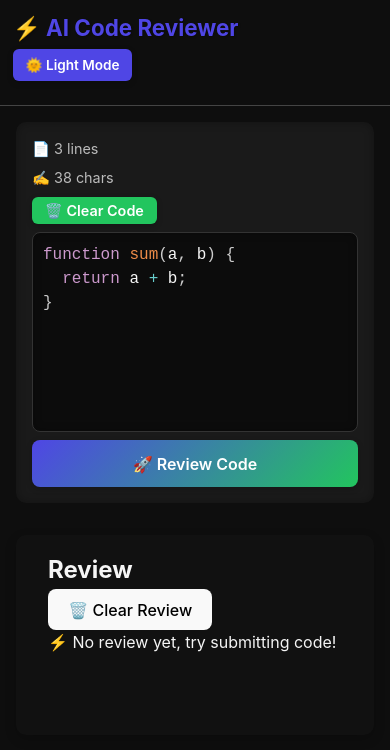
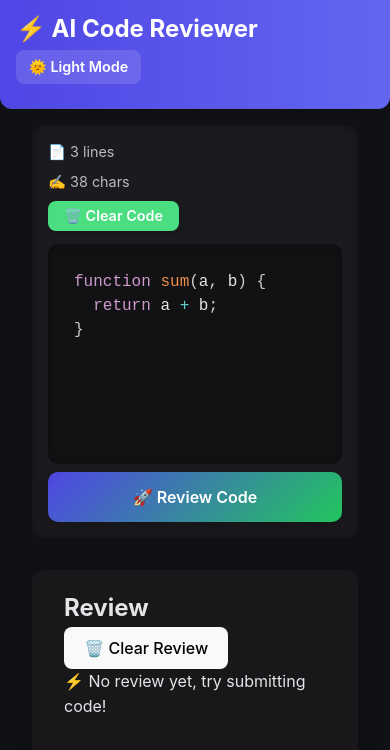
Before and after one commit to shashi419700/Code-Review, a React (Vite) app in the folder Frontend/: page / in a window 390 px wide. Shown: the top 750 px of the page. Built offline with nearby package versions, Linux system fonts and the light colour scheme; no server answers.

Commit message:
Changes uis

```diff
--- a/Frontend/src/App.css
+++ b/Frontend/src/App.css
@@ -1,3 +1,4 @@
+/* ================= GLOBAL RESET ================= */
 * {
   margin: 0;
   padding: 0;
@@ -11,19 +12,20 @@ body,
   height: 100%;
   width: 100%;
   font-family: "Inter", sans-serif;
-  transition: background 0.3s, color 0.3s;
+  transition: background 0.3s ease, color 0.3s ease;
   -webkit-font-smoothing: antialiased;
+  line-height: 1.5;
 }
 
-/* Dark & Light Mode */
+/* ================= THEME ================= */
 .app.dark {
-  background: #0e0e0e;
-  color: #f5f5f5;
+  background: #0f1116;
+  color: #e4e4e7;
 }
 
 .app.light {
-  background: #f5f5f5;
-  color: #0e0e0e;
+  background: #f9fafb;
+  color: #111827;
 }
 
 /* ================= HEADER ================= */
@@ -32,9 +34,13 @@ header {
   justify-content: space-between;
   align-items: center;
   padding: 1rem 2rem;
-  font-size: 1.2rem;
-  border-bottom: 1px solid #444;
+  font-size: 1.1rem;
+  border-bottom: 1px solid rgba(100, 100, 100, 0.2);
   flex-wrap: wrap;
+  background: linear-gradient(to right, #4f46e5, #6366f1);
+  color: #fff;
+  box-shadow: 0 2px 10px rgba(0,0,0,0.1);
+  border-radius: 0 0 12px 12px;
 }
 
 /* Logo */
@@ -43,39 +49,33 @@ header {
   align-items: center;
   gap: 0.6rem;
   font-weight: 700;
-  font-size: 1.3rem;
+  font-size: 1.4rem;
+  text-shadow: 1px 1px 3px rgba(0,0,0,0.3);
 }
 
 .logo-icon {
-  font-size: 1.8rem;
+  font-size: 2rem;
 }
 
 .logo-text {
-  letter-spacing: 1px;
+  letter-spacing: 1.2px;
 }
 
-header h1 {
-  font-weight: bold;
-  margin-bottom: 0.5rem;
-  font-size: 1.6rem;
-  color: #4f46e5;
-  text-shadow: 1px 1px 2px rgba(0,0,0,0.3);
-}
-
+/* Header Buttons */
 header .actions button {
-  background: #4f46e5;
-  color: white;
-  padding: 0.5rem 1rem;
-  border-radius: 6px;
+  background: #ffffff22;
+  color: #fff;
+  padding: 0.5rem 1.2rem;
+  border-radius: 8px;
   border: none;
   cursor: pointer;
   font-weight: 600;
   transition: all 0.25s ease;
-  box-shadow: 0 2px 6px rgba(0,0,0,0.2);
+  backdrop-filter: blur(6px);
 }
 
 header .actions button:hover {
-  background: #6366f1;
+  background: #ffffff44;
   transform: translateY(-2px);
   box-shadow: 0 4px 12px rgba(0,0,0,0.3);
 }
@@ -83,9 +83,9 @@ header .actions button:hover {
 /* ================= MAIN LAYOUT ================= */
 main {
   display: flex;
-  height: calc(100% - 70px);
-  padding: 1rem;
-  gap: 1rem;
+  height: calc(100% - 80px);
+  padding: 1rem 2rem;
+  gap: 1.5rem;
 }
 
 /* ================= LEFT PANEL ================= */
@@ -93,12 +93,13 @@ main {
   flex: 1;
   display: flex;
   flex-direction: column;
-  border-radius: 10px;
-  background: #1a1a1a;
+  border-radius: 12px;
+  background: #1b1b1f;
   padding: 1rem;
   position: relative;
-  min-height: 200px;
-  box-shadow: inset 0 0 10px rgba(0,0,0,0.3);
+  min-height: 250px;
+  box-shadow: inset 0 0 12px rgba(0,0,0,0.3);
+  transition: background 0.3s ease;
 }
 
 .app.light .left {
@@ -109,20 +110,20 @@ main {
 /* Toolbar */
 .left .toolbar {
   display: flex;
-  justify-content: space-between;
+  justify-content: flex-start;
   font-size: 0.9rem;
-  margin-bottom: 0.5rem;
+  margin-bottom: 0.8rem;
   color: #bbb;
   flex-wrap: wrap;
   gap: 0.5rem;
 }
 
 .left .toolbar button {
-  background: #22c55e;
-  color: white;
-  padding: 0.3rem 0.8rem;
+  background: #4ade80;
+  color: #fff;
+  padding: 0.4rem 1rem;
   border: none;
-  border-radius: 6px;
+  border-radius: 8px;
   cursor: pointer;
   font-weight: 600;
   transition: all 0.25s ease;
@@ -130,24 +131,28 @@ main {
 }
 
 .left .toolbar button:hover {
-  background: #16a34a;
+  background: #22c55e;
   transform: translateY(-1px);
   box-shadow: 0 4px 10px rgba(0,0,0,0.25);
 }
 
-/* Editor */
+/* Code Editor */
 .left .code {
   flex: 1;
-  border: 1px solid #333;
-  border-radius: 8px;
+  border-radius: 10px;
   overflow: auto;
-  background: #0c0c0c;
-  min-height: 150px;
-  box-shadow: inset 0 0 8px rgba(0,0,0,0.3);
+  background: #121214;
+  border: none;
+  min-height: 180px;
+  box-shadow: inset 0 0 12px rgba(0,0,0,0.3);
+  transition: background 0.3s ease;
+  font-family: 'Fira Code', monospace;
+  font-size: 0.95rem;
+  padding: 1rem;
 }
 
 .app.light .left .code {
-  background: #f9f9f9;
+  background: #f3f4f6;
 }
 
 /* Review Button */
@@ -156,35 +161,35 @@ main {
   align-self: flex-end;
   background: linear-gradient(135deg, #4f46e5, #22c55e);
   color: white;
-  padding: 0.7rem 2rem;
-  border-radius: 8px;
+  padding: 0.8rem 2rem;
+  border-radius: 10px;
   cursor: pointer;
   font-weight: 600;
   transition: transform 0.25s ease, box-shadow 0.25s ease;
-  box-shadow: 0 2px 6px rgba(0,0,0,0.2);
+  box-shadow: 0 4px 12px rgba(0,0,0,0.25);
 }
 
 .left .review:hover {
   transform: scale(1.05);
-  box-shadow: 0 4px 12px rgba(0,0,0,0.25);
+  box-shadow: 0 6px 16px rgba(0,0,0,0.3);
 }
 
 /* ================= RIGHT PANEL ================= */
 .right {
   flex: 1;
-  background: #111;
-  border-radius: 10px;
-  padding: 1rem 2rem;
+  background: #18181b;
+  border-radius: 12px;
+  padding: 1.2rem 2rem;
   font-size: 1rem;
   overflow-y: auto;
   line-height: 1.6;
   animation: fadeIn 0.4s ease-in-out;
-  min-height: 200px;
-  box-shadow: 0 4px 12px rgba(0,0,0,0.2);
+  min-height: 250px;
+  box-shadow: 0 6px 18px rgba(0,0,0,0.25);
 }
 
 .app.light .right {
-  background: #fff;
+  background: #ffffff;
   border: 1px solid #ddd;
 }
 
@@ -214,23 +219,23 @@ main {
   }
 
   .left .code {
-    min-height: 200px;
-    max-height: 350px;
+    min-height: 220px;
+    max-height: 400px;
   }
 
   .right {
-    max-height: 350px;
+    max-height: 400px;
     margin-top: 1rem;
   }
 
   header {
     flex-direction: column;
     align-items: flex-start;
-    padding: 1rem 0.8rem;
+    padding: 1rem 1rem;
   }
 
   header h1 {
-    font-size: 1.4rem;
+    font-size: 1.5rem;
     margin-bottom: 0.5rem;
   }
 
@@ -239,10 +244,11 @@ main {
     display: flex;
     justify-content: flex-start;
     margin-bottom: 0.5rem;
+    gap: 0.5rem;
   }
 
   header .actions button {
-    font-size: 0.85rem;
+    font-size: 0.9rem;
     padding: 0.5rem 0.8rem;
   }
 
--- a/Frontend/src/App.jsx
+++ b/Frontend/src/App.jsx
@@ -6,39 +6,52 @@ import axios from "axios";
 import "./App.css";
 
 function App() {
+  // State for the code editor content
   const [code, setCode] = useState(`function sum(a, b) {
   return a + b;
 }`);
+
+  // State to store AI review text
   const [review, setReview] = useState("");
+
+  // Loading indicator for API call
   const [loading, setLoading] = useState(false);
+
+  // Dark/light mode toggle
   const [darkMode, setDarkMode] = useState(true);
 
+  // Highlight syntax on initial render
   useEffect(() => {
     prism.highlightAll();
   }, []);
 
+  // Base API URL from environment variables
+  const API_URL = import.meta.env.VITE_API_URL || "https://code-review-9.onrender.com";
+
+  // Function to call backend API and get AI review
   async function reviewCode() {
+    if (!code.trim()) return; // Prevent empty submissions
+
     setLoading(true);
-    setReview(""); // पुराना review clear
+    setReview(""); // Clear previous review
     try {
-      const response = await axios.post("http://localhost:3000/ai/get-review", {
-        code,
-      });
+      const response = await axios.post(`${API_URL}/ai/get-review`, { code });
 
       const fullText = response.data;
-      typeWriterEffect(fullText); // ✅ typewriter effect
+      typeWriterEffect(fullText); // Display review with typewriter effect
     } catch (err) {
-      console.log(err)
+      console.log(err);
       setReview("❌ Error while fetching review. Please try again.");
     }
     setLoading(false);
   }
 
-  // ✅ ChatGPT style fast typewriter
+  // Typewriter effect for AI review text
   function typeWriterEffect(text) {
     let i = 0;
-    setReview("");
-    const speed = 20; // typing speed (ms)
+    setReview(""); // Reset review text
+    const speed = 20; // Typing speed in milliseconds
+
     function typing() {
       if (i < text.length) {
         setReview((prev) => prev + text.charAt(i));
@@ -46,14 +59,17 @@ function App() {
         setTimeout(typing, speed);
       }
     }
+
     typing();
   }
 
   return (
     <div className={darkMode ? "app dark" : "app light"}>
+      {/* HEADER */}
       <header>
         <h1>⚡ AI Code Reviewer</h1>
         <div className="actions">
+          {/* Toggle dark/light mode */}
           <button onClick={() => setDarkMode(!darkMode)}>
             {darkMode ? "🌞 Light Mode" : "🌙 Dark Mode"}
           </button>
@@ -61,8 +77,9 @@ function App() {
       </header>
 
       <main>
-        {/* LEFT PANEL */}
+        {/* LEFT PANEL - Code Editor */}
         <div className="left">
+          {/* Toolbar showing code stats and clear button */}
           <div className="toolbar">
             <span>📄 {code.split("\n").length} lines</span>
             <span>✍️ {code.length} chars</span>
@@ -71,6 +88,7 @@ function App() {
             </button>
           </div>
 
+          {/* Code editor component */}
           <div className="code">
             <Editor
               value={code}
@@ -88,20 +106,23 @@ function App() {
             />
           </div>
 
+          {/* Button to trigger AI code review */}
           <div onClick={reviewCode} className="review">
             {loading ? "⏳ Reviewing..." : "🚀 Review Code"}
           </div>
         </div>
 
-        {/* RIGHT PANEL */}
+        {/* RIGHT PANEL - Review Output */}
         <div className="right">
           <div className="review-header">
             <h2>Review</h2>
+            {/* Clear review button */}
             <button className="clear-btn" onClick={() => setReview("")}>
               🗑️ Clear Review
             </button>
           </div>
           <div className="review-box">
+            {/* Display AI review or placeholder */}
             {review ? <pre>{review}</pre> : "⚡ No review yet, try submitting code!"}
           </div>
         </div>
```
